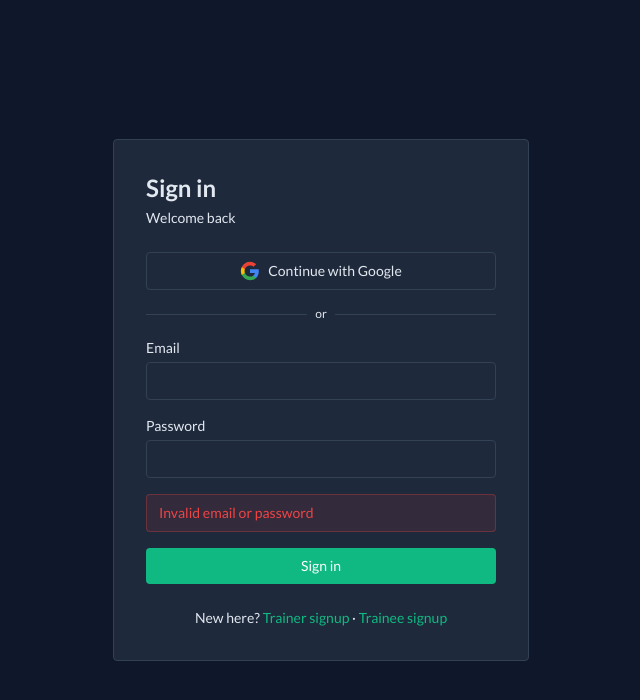
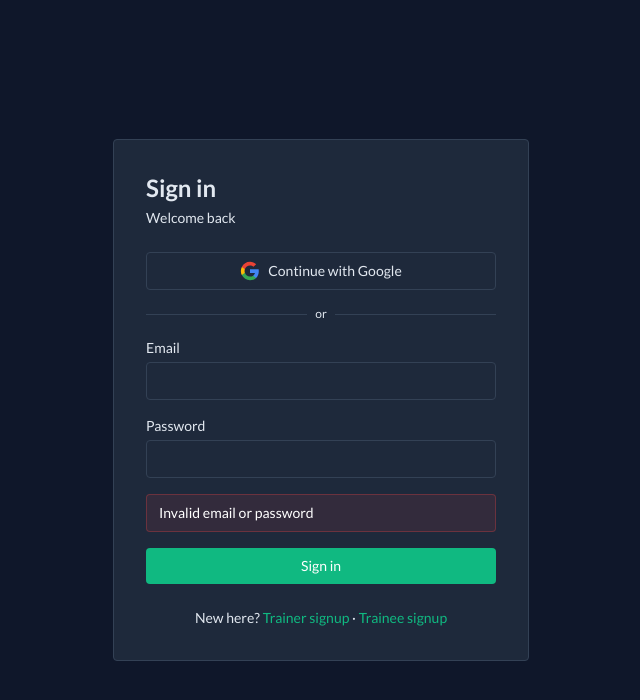
Before and after one commit to pjetja/forge, a Next.js app: page /login in a window 1280 px wide. Both pictures are taken after typing "name@example.com", "Sample123" into the empty fields and a click on the button "Sign in". Shown: the top 700 px of the page, without its empty margins (319-959 px from the left). Built offline with nearby package versions, Linux system fonts and the light colour scheme; no server answers.

Commit message:
fix(ui): use white text in error boxes instead of red

```diff
--- a/src/app/(auth)/login/_components/LoginForm.tsx
+++ b/src/app/(auth)/login/_components/LoginForm.tsx
@@ -70,7 +70,7 @@ export function LoginForm() {
         </div>
 
         {state?.error && (
-          <p className="text-sm text-error bg-error/10 border border-error/30 rounded-sm px-3 py-2">{state.error}</p>
+          <p className="text-sm text-white bg-error/10 border border-error/30 rounded-sm px-3 py-2">{state.error}</p>
         )}
 
         <button
--- a/src/app/(auth)/verify-email/page.tsx
+++ b/src/app/(auth)/verify-email/page.tsx
@@ -27,7 +27,7 @@ function VerifyEmailContent() {
             <p className="text-sm text-accent mb-2">Verification email resent!</p>
           )}
           {state && 'error' in state && state.error && (
-            <p className="text-sm text-error bg-error/10 border border-error/30 rounded-sm px-3 py-2 mb-2">{state.error}</p>
+            <p className="text-sm text-white bg-error/10 border border-error/30 rounded-sm px-3 py-2 mb-2">{state.error}</p>
           )}
           <button
             type="submit"
--- a/src/components/auth/SignupForm.tsx
+++ b/src/components/auth/SignupForm.tsx
@@ -93,7 +93,7 @@ export function SignupForm({ role, action, inviteToken }: SignupFormProps) {
         </div>
 
         {state?.error && (
-          <p className="text-sm text-error bg-error/10 border border-error/30 rounded-sm px-3 py-2">{state.error}</p>
+          <p className="text-sm text-white bg-error/10 border border-error/30 rounded-sm px-3 py-2">{state.error}</p>
         )}
 
         <button
```
